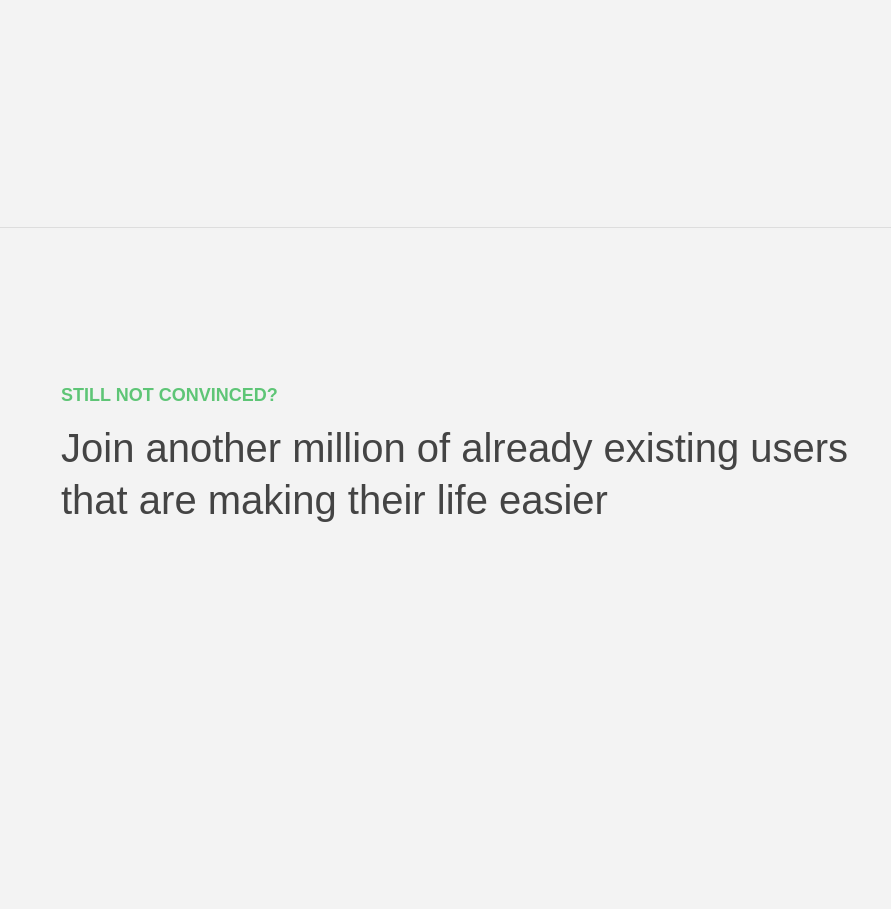
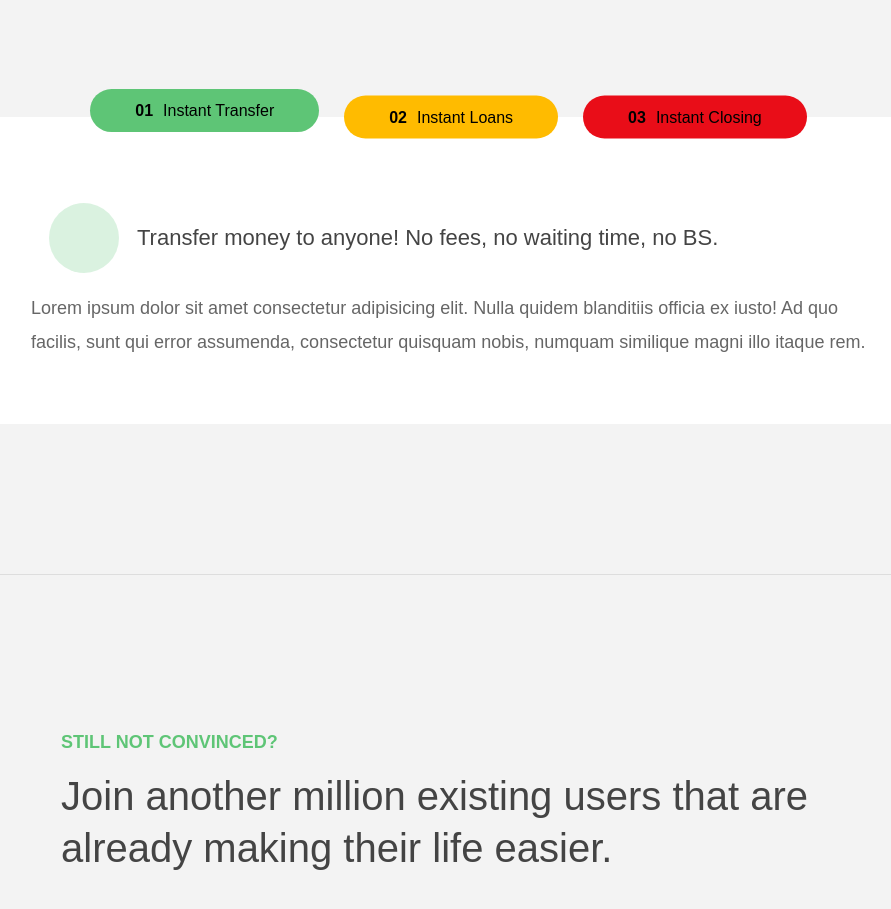
Before and after one commit to scarlatcristian/Bank-app, a plain HTML site: page index.html in a window 1280 px wide. Shown: the part 2591-3500 px from the top of the page, without its empty margins (179-1070 px from the left). Before the commit the page ends 3347 px from the top, so only its background shows below. Drawn offline with Linux system fonts and the light colour scheme.

Commit message:
added section--2 without the icons

```diff
--- a/index.html
+++ b/index.html
@@ -110,14 +110,77 @@
           Everything simple and accessible for everyone
         </h3>
       </div>
+
+      <div class="operations">
+        <div class="operations__tab-container">
+          <button
+            class="btn operations__tab operations__tab--1 operations__tab--active"
+            data-tab="1"
+          >
+            <span>01</span>Instant Transfer
+          </button>
+
+          <button class="btn operations__tab operations__tab--2" data-tab="2">
+            <span>02</span>Instant Loans
+          </button>
+
+          <button class="btn operations__tab operations__tab--3" data-tab="3">
+            <span>03</span>Instant Closing
+          </button>
+        </div>
+
+        <div
+          class="operations__content operations__content--1 operations__content--active"
+        >
+          <div class="options__container">
+            <div class="operations__icon operations__icon--1"></div>
+            <h5 class="operations__header">
+              Transfer money to anyone! No fees, no waiting time, no BS.
+            </h5>
+          </div>
+          <p>
+            Lorem ipsum dolor sit amet consectetur adipisicing elit. Nulla
+            quidem blanditiis officia ex iusto! Ad quo facilis, sunt qui error
+            assumenda, consectetur quisquam nobis, numquam similique magni illo
+            itaque rem.
+          </p>
+        </div>
+
+        <div class="operations__content operations__content--2">
+          <div class="operations__icon operations__icon--2"></div>
+          <h5 class="operations__header">
+            Buy a home with instant loans at Citex Bank!
+          </h5>
+          <p>
+            Lorem ipsum dolor sit amet consectetur adipisicing elit. Recusandae
+            dolores tempore soluta, omnis ea cum ipsa optio sequi. Repellendus
+            porro nulla at, voluptas illum magni nesciunt praesentium cumque
+            dolorem. Perferendis?
+          </p>
+        </div>
+
+        <div class="operations__content operations__content--3">
+          <div class="operations__icon operations__icon--3"></div>
+          <h5 class="operations__header">
+            You no longer need an account? No problem! Close it instantly at no
+            extra fees.
+          </h5>
+          <p>
+            Lorem ipsum dolor sit amet consectetur, adipisicing elit. Esse
+            asperiores aspernatur a explicabo earum deleniti velit harum animi
+            voluptate, perferendis nostrum vitae neque, alias laudantium quas
+            eaque? Dolore, qui officia.
+          </p>
+        </div>
+      </div>
     </section>
 
     <section class="section" id="section--3">
       <div class="section__title">
         <h2 class="section__description">Still not convinced?</h2>
         <h3 class="section__header">
-          Join another million of already existing users that are making their
-          life easier
+          Join another million existing users that are already making their life
+          easier.
         </h3>
       </div>
     </section>
--- a/style.css
+++ b/style.css
@@ -4,7 +4,7 @@
   --color-tertiary: #ff585f;
   --color-primary-darker: #84f5a2;
   --color-secondary-darker: #ffbb00;
-  --color-tertiary-darker: #fd424b;
+  --color-tertiary-darker: #e90d18;
   --color-primary-opacity: #5ec5763a;
   --color-secondary-opacity: #ffcd0331;
   --color-tertiary-opacity: #ff58602d;
@@ -273,3 +273,98 @@ h4 {
   font-size: 2rem;
   margin-bottom: 1rem;
 }
+
+/* OPERATIONS */
+
+.operations {
+  max-width: 100rem;
+  margin: 12rem auto 0 auto;
+  background-color: #fff;
+}
+
+.operations__tab-container {
+  display: flex;
+  justify-content: center;
+}
+
+.operations__tab {
+  margin-right: 2.5rem;
+  transform: translateY(-50%);
+}
+
+.operations__tab span {
+  margin-right: 1rem;
+  font-weight: 600;
+  display: inline-block;
+}
+
+.operations__tab--1 {
+  background-color: var(--color-primary);
+}
+
+.operations__tab--1:hover {
+  background-color: var(--color-primary-darker);
+}
+
+.operations__tab--2 {
+  background-color: var(--color-secondary-darker);
+}
+
+.operations__tab--2:hover {
+  background-color: var(--color-secondary);
+}
+
+.operations__tab--3 {
+  background-color: var(--color-tertiary-darker);
+}
+
+.operations__tab--3:hover {
+  background-color: var(--color-tertiary);
+}
+
+.operations__tab--active {
+  transform: translateY(-65%);
+}
+
+.operations__content {
+  display: none;
+  font-size: 1.8rem;
+  padding: 2.5rem 7rem 6.5rem 7rem;
+}
+
+.operations__content--active {
+  display: flex;
+  flex-direction: column;
+}
+
+.operations__header {
+  font-size: 2.2rem;
+  font-weight: 500;
+  align-self: center;
+}
+
+.operations__icon {
+  display: flex;
+  align-self: center;
+  justify-content: center;
+  height: 7rem;
+  width: 7rem;
+  border-radius: 50%;
+  margin: 1em;
+}
+
+.options__container {
+  display: flex;
+}
+
+.operations__icon--1 {
+  background-color: var(--color-primary-opacity);
+}
+
+.operations__icon--2 {
+  background-color: var(--color-secondary-opacity);
+}
+
+.operations__icon--3 {
+  background-color: var(--color-tertiary-opacity);
+}
```
